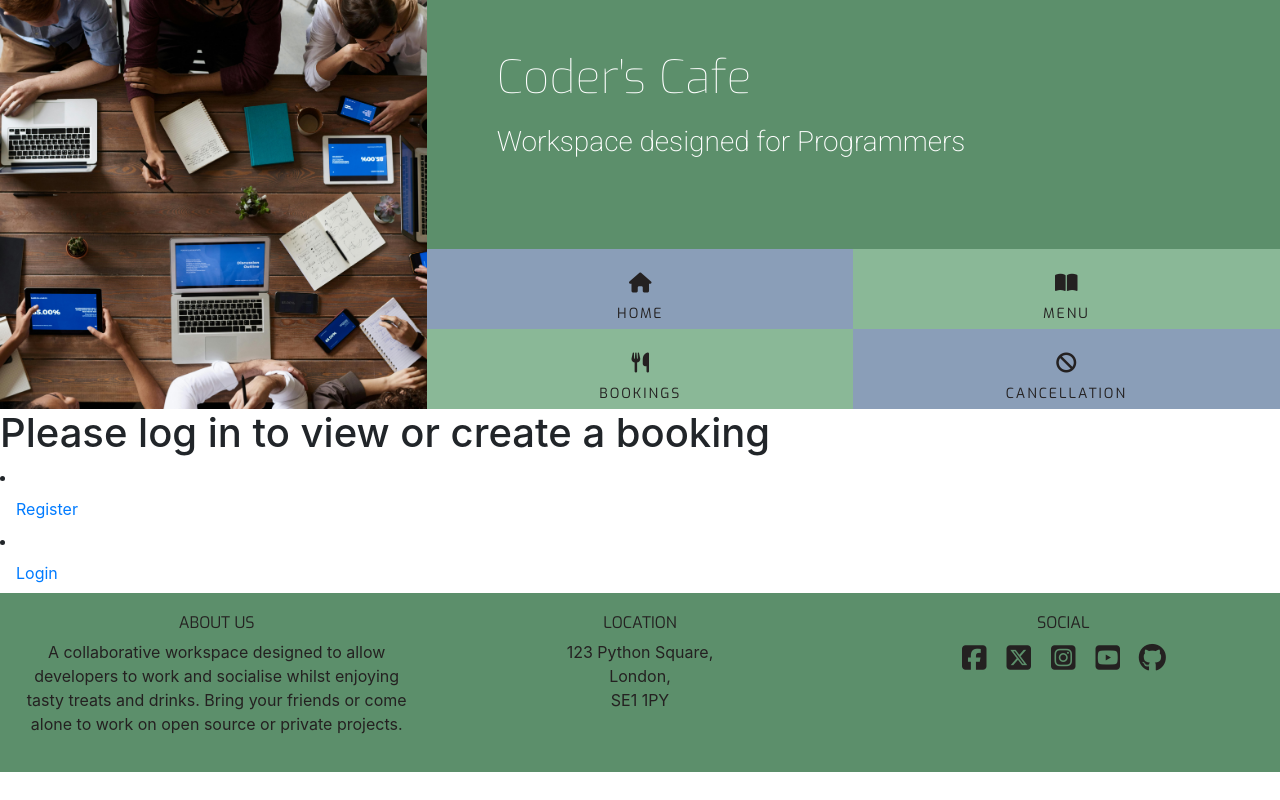
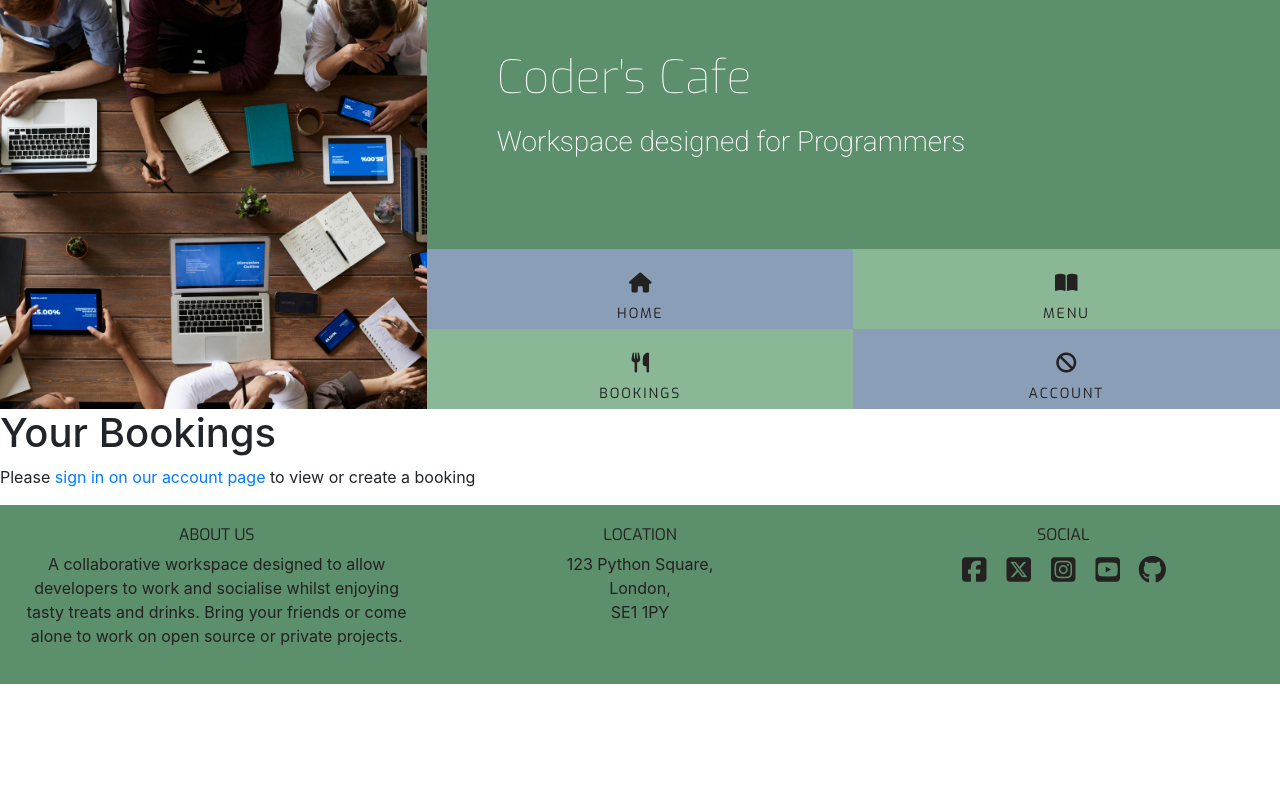
Before and after one commit to Nicolemann98/fullstack-clone, a Django app: page /bookings/ in a window 1280 px wide. Run offline with Django 4.2, Linux system fonts and the light colour scheme; some libraries are stand-ins or nearby versions.

Commit message:
create accounts page

```diff
--- a/coders_cafe/templates/coders_cafe/cancel.html
+++ b/coders_cafe/templates/coders_cafe/account.html
@@ -4,12 +4,13 @@
 
 {% block content %}
 
-<!-- cancel.html content starts here -->
+<!-- account.html content starts here -->
 
-<p>This is the cancellation page</p>
+<h2>Account</h2>
 
 
 {% if user.is_authenticated %}
+<p>Welcome {{user.name}}</p>
 <li class="nav-item">
     <a class="nav-link {% if request.path == logout_url %}active{% endif %}" aria-current="page" href="{% url 'account_logout' %}">Logout</a>
 </li>
--- a/coders_cafe/templates/coders_cafe/bookings.html
+++ b/coders_cafe/templates/coders_cafe/bookings.html
@@ -7,28 +7,25 @@
 <!-- bookings.html content starts here -->
 
 <section>
+    <h1>Your Bookings</h1>
 
     {% if user.is_authenticated %}
-    <li class="nav-item">
-        <a class="nav-link {% if request.path == logout_url %}active{% endif %}" aria-current="page" href="{% url 'account_logout' %}">Logout</a>
-    </li>
 
-    <h1>Your bookings</h1>
-    {% for booking in object_list %}
-    <p>Start Time: {{booking.start_time}}</p>
-    <p>Number seats: {{booking.num_seats}}</p>
-    <a href="{% url 'manage_booking' booking.id %}">Manage Booking</a>
-    {% endfor %}
+    <div class="bookings">
+        <p>Welcome {{user.first_name}} {{user.last_name}}</p>
+        {% for booking in object_list %}
+        <div class="booking">
+            <p>Start Time: {{booking.start_time}}</p>
+            <p>Number seats: {{booking.num_seats}}</p>
+            <a href="{% url 'manage_booking' booking.id %}">Manage Booking</a>
+        </div>
+        {% endfor %}
+    </div>
 
     {% else %}
-    <h1>Please log in to view or create a booking</h1>
-    <li class="nav-item">
-        <a class="nav-link {% if request.path == signup_url %}active{% endif %}" aria-current="page"
-            href="{% url 'account_signup' %}">Register</a>
-    </li>
-    <li class="nav-item">
-        <a class="nav-link {% if request.path == login_url %}active{% endif %}" aria-current="page" href="{% url 'account_login' %}">Login</a>
-    </li>
+    <p>Please
+        <a class="link" href="{% url 'account' %}">sign in on our account page</a>
+    to view or create a booking</p>
     {% endif %}
 </section>
 
--- a/coders_cafe/templates/coders_cafe/manage_booking.html
+++ b/coders_cafe/templates/coders_cafe/manage_booking.html
@@ -8,7 +8,7 @@
 
 <section>
     <h1>Manage Booking</h1>
-    <h2>User: {{booking.user_id}}</h2>
+    <p>{{user.first_name}} {{user.last_name}}</p>
     <p>Start Time: {{booking.start_time}}</p>
     <p>Number seats: {{booking.num_seats}}</p>
     <p>hgetuqpigbdayt bhlk esgear kl</p>
--- a/coders_cafe/urls.py
+++ b/coders_cafe/urls.py
@@ -5,7 +5,7 @@ from django.views.generic.base import TemplateView
 urlpatterns = [
     path('', TemplateView.as_view(template_name='coders_cafe/index.html'), name='index'),
     path('menu/', TemplateView.as_view(template_name='coders_cafe/menu.html'), name='menu'),
-    path('cancel/', TemplateView.as_view(template_name='coders_cafe/cancel.html'), name='cancel'),
+    path('account/', TemplateView.as_view(template_name='coders_cafe/account.html'), name='account'),
     path('bookings/', views.BookingList.as_view(), name='bookings'),
     path('manage-booking/<int:booking>', views.manage_booking, name='manage_booking')
 ]
--- a/my_project/settings.py
+++ b/my_project/settings.py
@@ -27,7 +27,7 @@ TEMPLATES_DIR = os.path.join(BASE_DIR, 'templates')
 SECRET_KEY = 'django-insecure-gt#gts*x+hty$b9umgxg1j6p&*#*v)w45$-w2h)n@ngkwple$#'
 
 # SECURITY WARNING: don't run with debug turned on in production!
-DEBUG = True
+DEBUG = False
 
 ALLOWED_HOSTS = ['8000-nicolemann9-myfullstack-uxnb8g3bh3l.ws-eu114.gitpod.io','.herokuapp.com']
 
--- a/templates/base.html
+++ b/templates/base.html
@@ -55,7 +55,7 @@
                             </li>
 
                             <li class="col-6 col sm-3 ui-menu-color-cancel list-inline-item menuitem">
-                                <a href="{% url 'cancel' %}" class="hvr-sweep-to-bottom"> <i class="fa-solid fa-ban" aria-hidden="true"></i> <span> Cancellation </span></a>
+                                <a href="{% url 'account' %}" class="hvr-sweep-to-bottom"> <i class="fa-solid fa-ban" aria-hidden="true"></i> <span> Account </span></a>
                             </li>
 
                         </ul>
```
